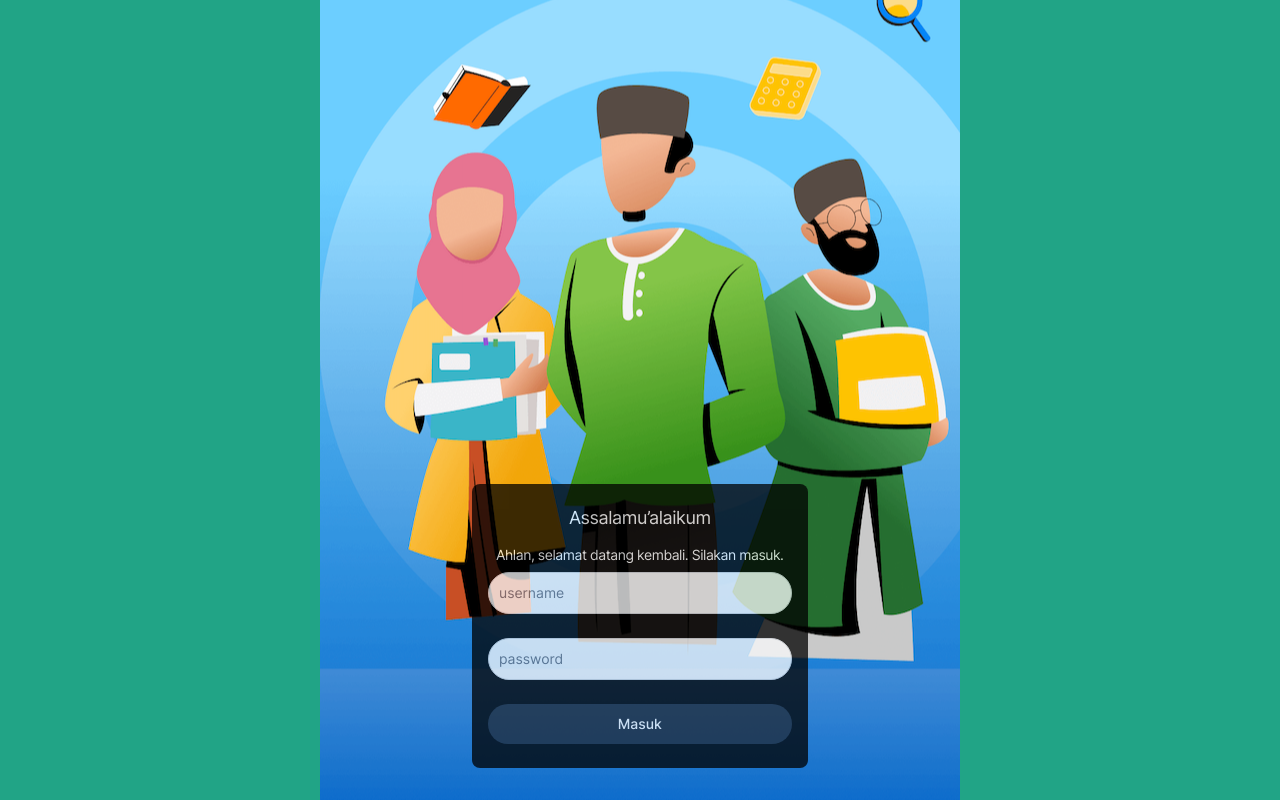
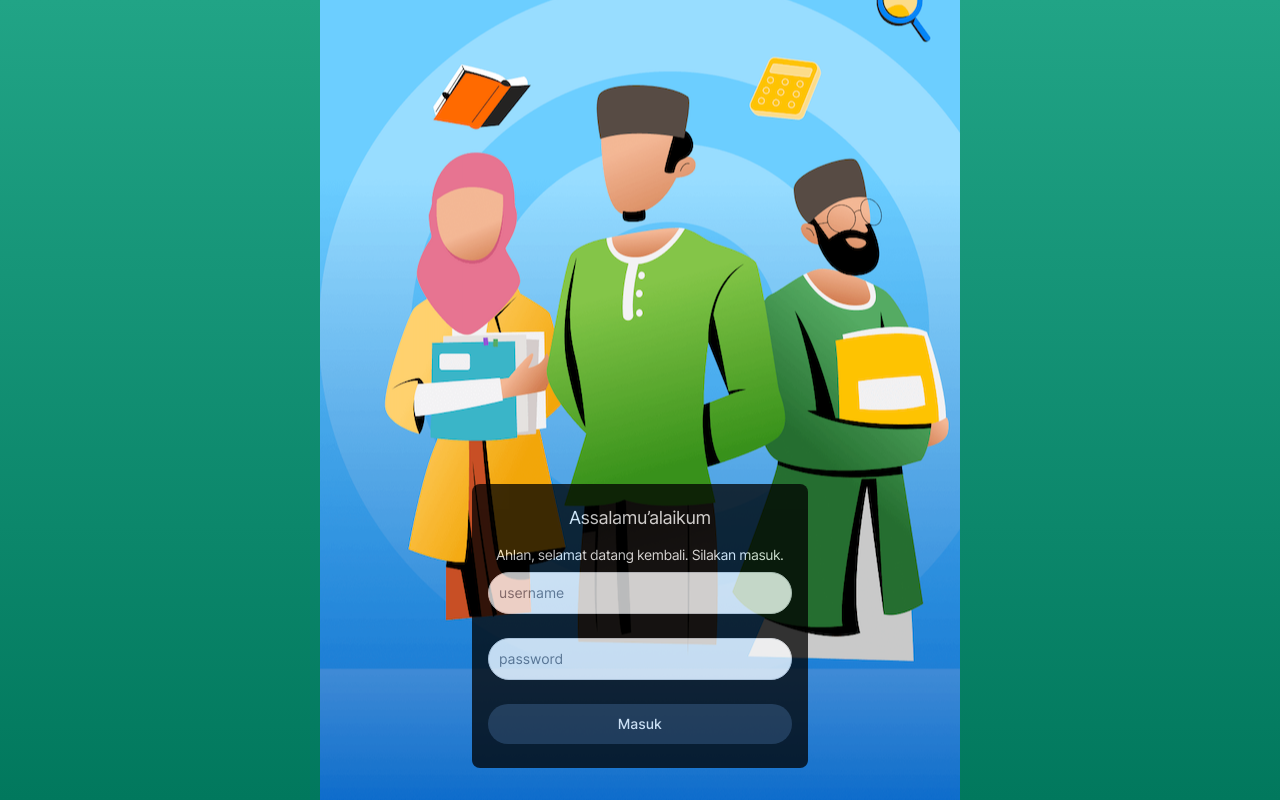
Before and after one commit to dodotdot/mudir-frontend, a Vue app: page / in a window 1280 px wide. Built offline with nearby package versions, Linux system fonts and the light colour scheme.

Commit message:
update api docs and tailwind css

```diff
--- a/src/tailwind.css
+++ b/src/tailwind.css
@@ -3,5 +3,5 @@
 @tailwind utilities;
 
 body {
-    background: #21A486;
+    background: linear-gradient(180deg, #21A486 0%, #01785D 100%);
 }
```
Also changed, not shown: 1 other file (tests, documents, lock files or other folders).
